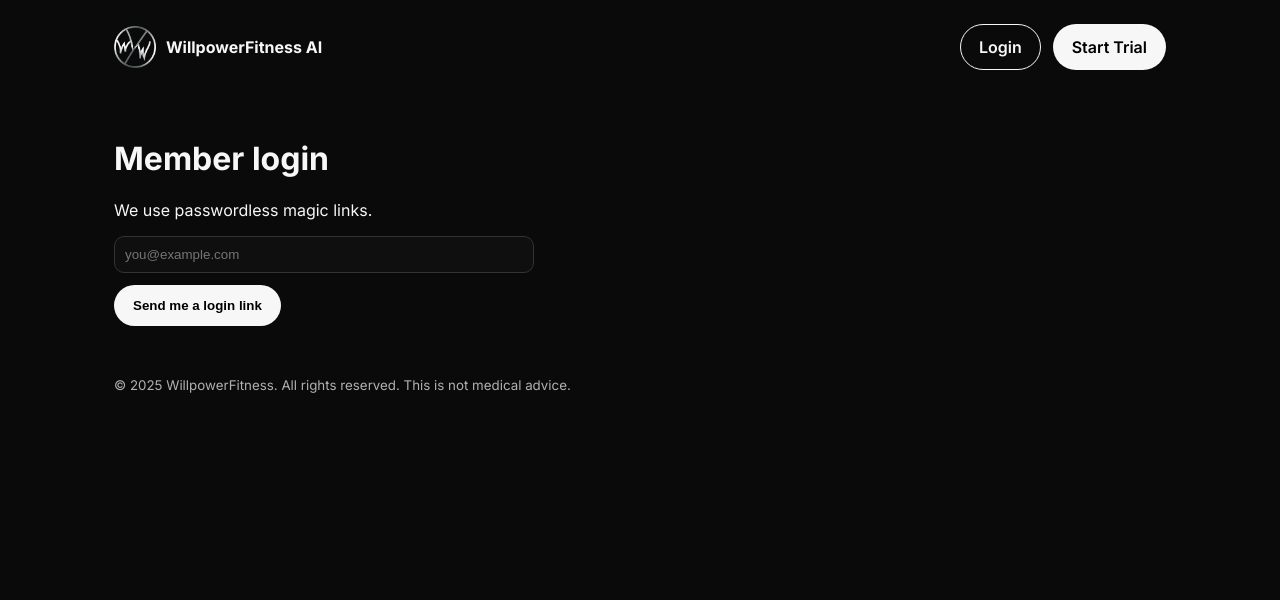
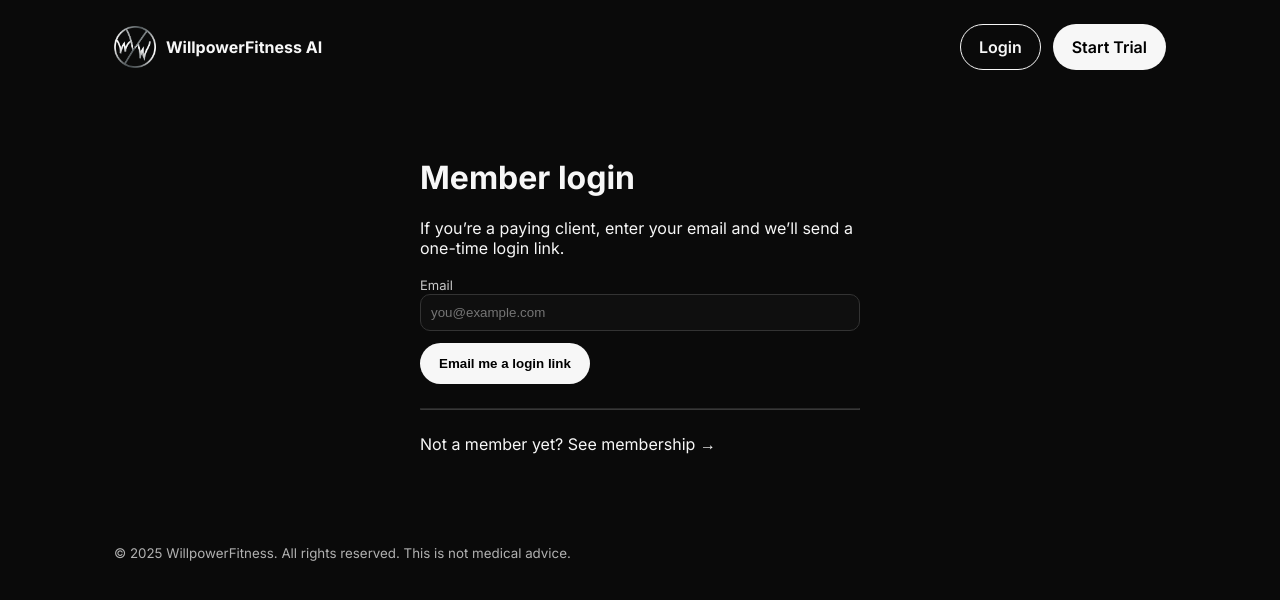
Before and after one commit to WillpowerfitnessAI/willpowerfitness-frontend, a Next.js app: page /login in a window 1280 px wide. Shown: the top 600 px of the page. Built offline with nearby package versions, Linux system fonts and the light colour scheme; no server answers.

Commit message:
Update login.js

```diff
--- a/pages/login.js
+++ b/pages/login.js
@@ -1,84 +1,118 @@
 // pages/login.js
-import { useState } from "react";
+import Head from "next/head";
+import { useRouter } from "next/router";
+import { useEffect, useState } from "react";
 import Layout from "../components/Layout";
 import { supabase } from "../utils/supabaseClient";
 
-const SITE_URL =
-  process.env.NEXT_PUBLIC_SITE_URL || "https://app.willpowerfitnessai.com";
+const SITE =
+  process.env.NEXT_PUBLIC_SITE_URL ||
+  (typeof window !== "undefined" ? window.location.origin : "");
 
 export default function Login() {
+  const router = useRouter();
   const [email, setEmail] = useState("");
-  const [status, setStatus] = useState({ state: "idle", message: "" });
+  const [sending, setSending] = useState(false);
+  const [sent, setSent] = useState(false);
+  const [error, setError] = useState("");
 
-  async function handleSubmit(e) {
+  // If the user is already logged in, go to the dashboard.
+  useEffect(() => {
+    supabase.auth.getSession().then(({ data }) => {
+      if (data?.session) router.replace("/dashboard");
+    });
+  }, [router]);
+
+  async function onSubmit(e) {
     e.preventDefault();
-    setStatus({ state: "loading", message: "" });
+    setSending(true);
+    setError("");
+    setSent(false);
 
-    const { error } = await supabase.auth.signInWithOtp({
+    try {
+      const { error: err } = await supabase.auth.signInWithOtp({
         email,
-      options: { emailRedirectTo: `${SITE_URL}/dashboard` },
+        options: {
+          emailRedirectTo: `${SITE}/dashboard`,
+        },
       });
 
-    if (error) {
-      // When sign-ups are disabled and the email isn't a member, Supabase returns an error.
-      const membersOnly =
-        /signup/i.test(error.message) || error.status === 403 || error.status === 422;
-
-      setStatus({
-        state: "error",
-        message: membersOnly
-          ? "This is a members-only space. If you’re not a client yet, please start a free consultation or join the program."
-          : error.message,
-      });
+      if (err) {
+        // Friendly copy for non-members
+        if (
+          /user.*not.*found/i.test(err.message) ||
+          /invalid.*email/i.test(err.message)
+        ) {
+          setError(
+            "This is a members-only space. We couldn’t find an account for that email."
+          );
+        } else {
+          setError(err.message);
+        }
         return;
       }
 
-    setStatus({
-      state: "ok",
-      message: "Check your email for a magic login link.",
-    });
+      setSent(true);
+    } finally {
+      setSending(false);
+    }
   }
 
   return (
-    <Layout title="Member login">
+    <Layout title="Member Login">
+      <Head>
+        {/* keep the login page out of search results */}
+        <meta name="robots" content="noindex, nofollow" />
+      </Head>
+
+      <div style={{ maxWidth: 440, margin: "40px auto" }}>
         <h1>Member login</h1>
-      <p className="muted">We use passwordless magic links.</p>
+        <p className="muted" style={{ marginTop: 4 }}>
+          If you’re a paying client, enter your email and we’ll send a one-time
+          login link.
+        </p>
 
-      <form onSubmit={handleSubmit} style={{ maxWidth: 420, marginTop: 16 }}>
+        <form onSubmit={onSubmit} style={{ marginTop: 16 }}>
+          <label className="label">Email</label>
           <input
             className="input"
             type="email"
-          name="email"
-          placeholder="you@example.com"
+            required
             value={email}
             onChange={(e) => setEmail(e.target.value)}
-          required
+            placeholder="you@example.com"
           />
+
           <button
             className="btn btn--primary"
-          disabled={status.state === "loading"}
+            type="submit"
+            disabled={sending}
             style={{ marginTop: 12 }}
           >
-          {status.state === "loading" ? "Sending…" : "Send me a login link"}
+            {sending ? "Sending…" : "Email me a login link"}
           </button>
         </form>
 
-      {status.message && (
-        <div style={{ marginTop: 12 }}>
-          <p className={status.state === "error" ? "muted" : ""}>{status.message}</p>
+        {sent && (
+          <p className="success" style={{ marginTop: 12 }}>
+            Check your inbox for a secure login link.
+          </p>
+        )}
+        {error && (
+          <p className="error" style={{ marginTop: 12 }}>
+            {error}
+          </p>
+        )}
 
-          {status.state === "error" && (
-            <div style={{ display: "flex", gap: 8, marginTop: 8 }}>
-              <a className="btn btn--outline" href="/consultation">
-                Start free consultation
+        <hr style={{ opacity: 0.2, margin: "24px 0" }} />
+
+        <p className="muted">
+          Not a member yet?{" "}
+          <a className="link" href="/subscribe">
+            See membership →
           </a>
-              <a className="btn btn--primary" href="/subscribe">
-                Join now
-              </a>
+        </p>
       </div>
-          )}
-        </div>
-      )}
     </Layout>
   );
 }
```
Lines whose indentation alone changed are shown as unchanged.
